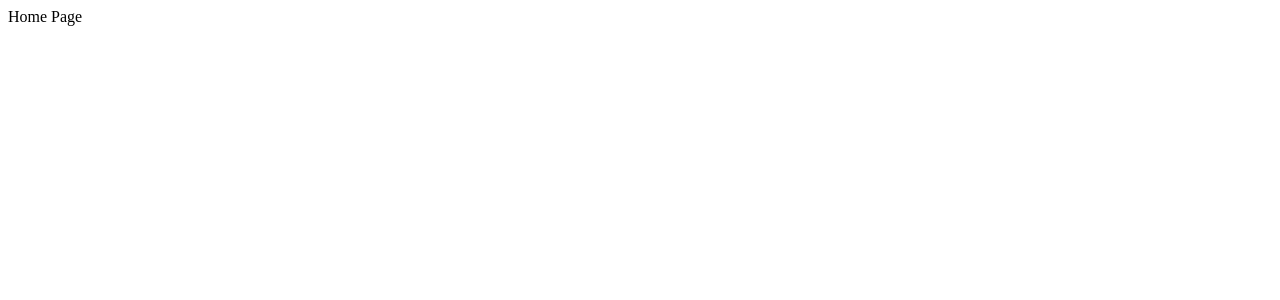
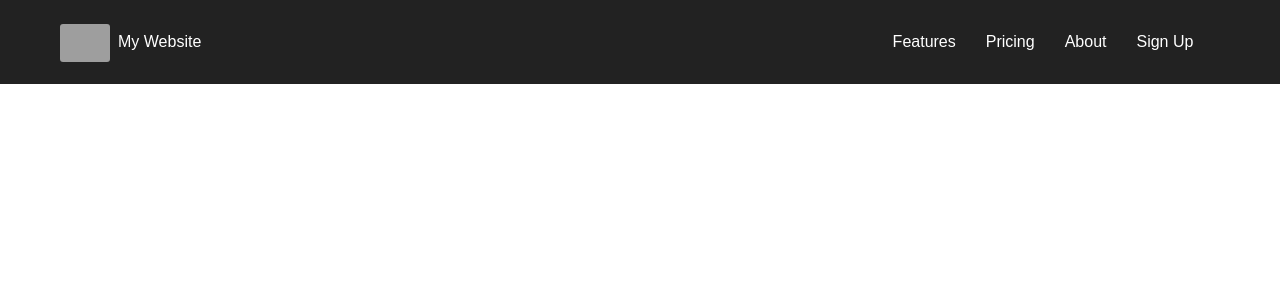
Before and after one commit to aditisolanki71/SolankiTailorFrontend, a React (Create React App) app: page / in a window 1280 px wide. Shown: the top 300 px of the page. Built offline with nearby package versions, Linux system fonts and the light colour scheme; grey boxes are pictures that could not be loaded; the HTML template or start-up script is replaced by a standard one.

Commit message:
Added Header to Home page

```diff
--- a/src/App.js
+++ b/src/App.js
@@ -1,13 +1,16 @@
 import React from 'react';
-
-function App() {
+// import Navbar from './containers/Navbar/index'
+import Header from './containers/Header/index'
+class App extends React.Component {
+  render() {
   return (
     <div className="App">
       <header className="App-header">
-      Home Page
+        <Header />
       </header>
+
     </div>
-  );
+  )};
 }
 
 export default App;
--- /dev/null
+++ b/src/containers/Header/index.css
@@ -0,0 +1,66 @@
+/* resetting browser stuff */
+*{
+  box-sizing: border-box;
+}
+html,
+body   {
+  margin: 0;
+  padding: 0;
+  line-height: 1.5;
+  font-size: 16px;
+}
+
+/* styling our overall page */
+body     {
+  background: #FFF;
+  font-family: Arial, Helvetica, sans-serif;
+}
+
+/* styling our header */
+header   {
+  background: #222;
+  color: #FFF;
+  padding: 10px 30px;
+}
+
+/* logo */
+#logo   {
+  display: inline-block;
+  color: #FFF;
+  text-decoration: none;
+  width: 49%;
+}
+#logo img    {
+  width: 50px;
+  border-radius: 3px;
+  margin-right: 8px;
+  vertical-align: middle;
+}
+#logo span   {
+  display: inline-block;
+}
+
+/* main navigation */
+nav     {
+  width: 50%;
+  display: inline-block;
+  text-align: right;
+}
+nav ul   {
+  list-style: none;
+  margin: 0;
+}
+nav ul li {
+  display: inline-block;
+}
+nav ul li a    {
+  color: #FFF;
+  text-decoration: none;
+  display: block;
+  padding: 10px 15px;
+  border-radius: 3px;
+  transition: 0.3s ease all;
+}
+nav ul li a:hover   {
+  background: #444;
+}
--- /dev/null
+++ b/src/containers/Header/index.js
@@ -0,0 +1,28 @@
+import React, { Fragment } from 'react';
+import './index.css'
+class Header extends React.Component {
+    render() {
+        return (
+            <Fragment>
+                {/* header */}
+                <header>
+                {/* Logo */}
+                <a id="logo" href="index.html">
+                    <img src="img/avatar.jpeg" alt="Logo"/>
+                    <span>My Website</span>
+                </a>
+                 {/* main navigation links  */}
+                 <nav>
+                    <ul>
+                        <li><a href="#">Features</a></li>
+                        <li><a href="#">Pricing</a></li>
+                        <li><a href="#">About</a></li>
+                        <li><a href="#">Sign Up</a></li>
+                    </ul>
+                </nav>
+              </header>
+            </Fragment>
+
+        )};
+}
+export default Header;
```
